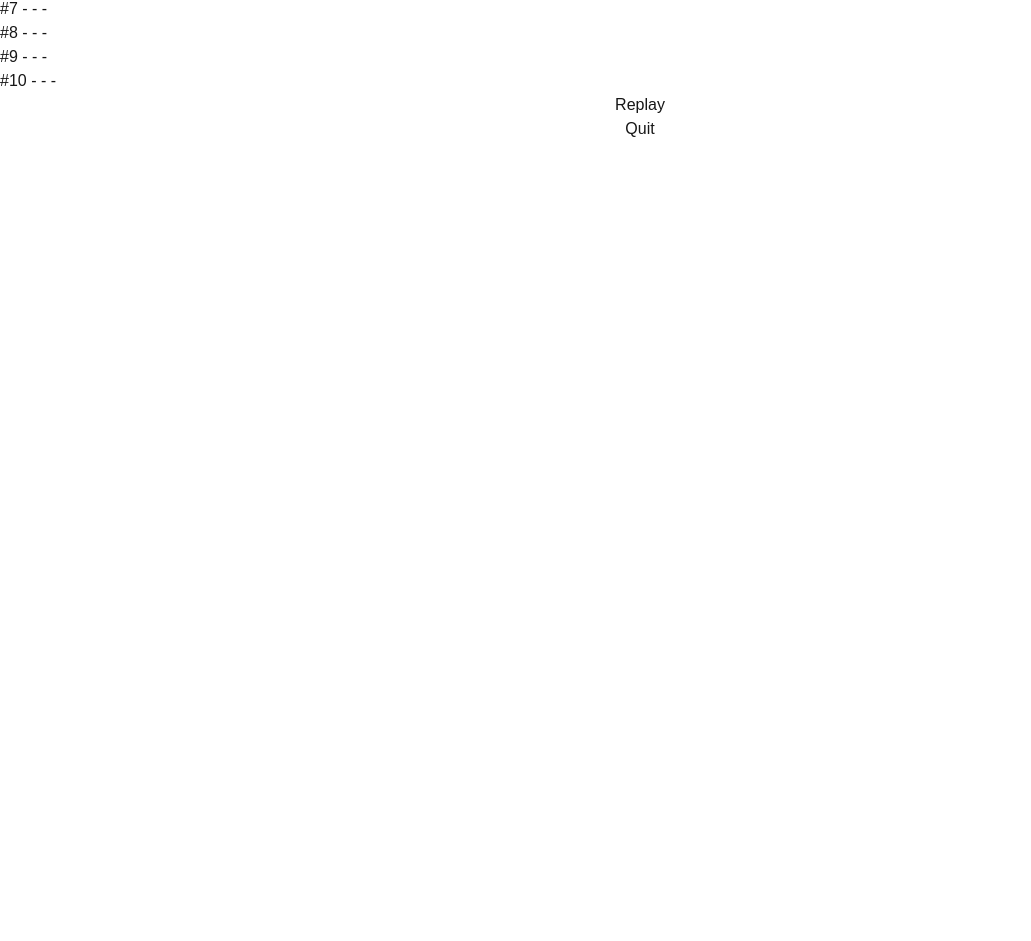
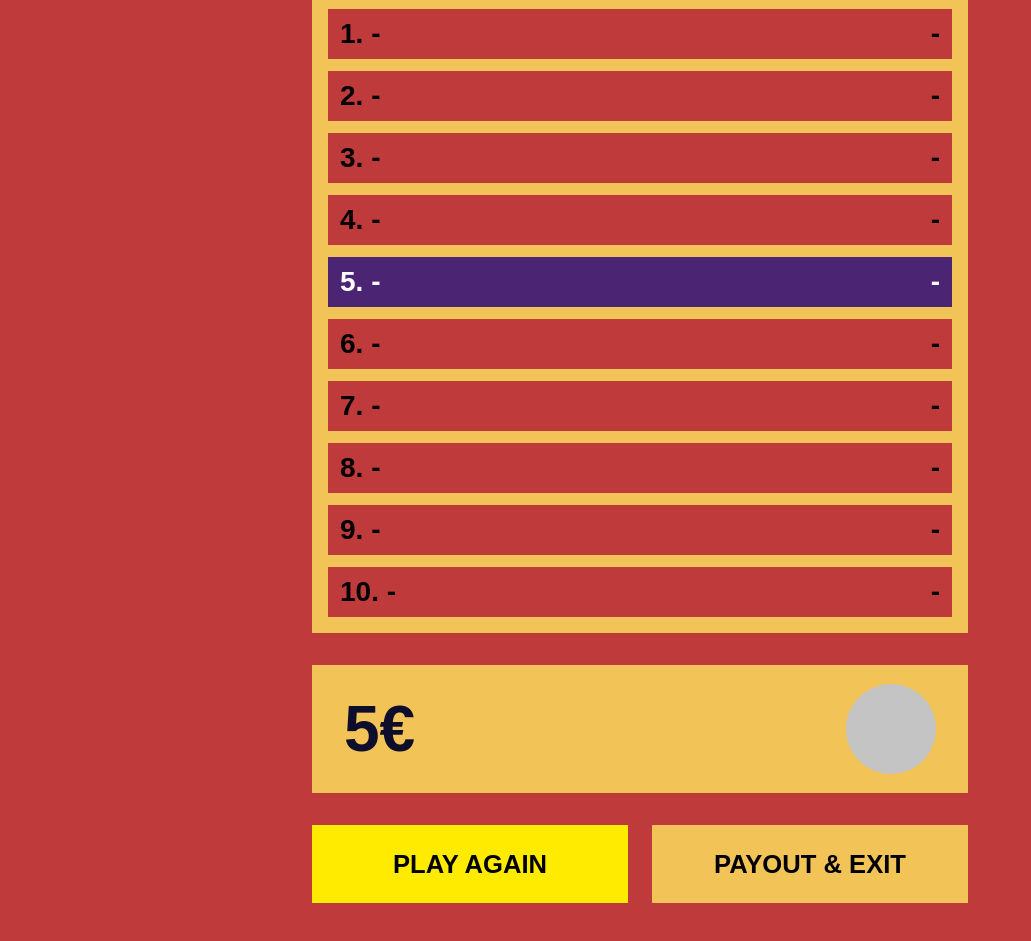
Before and after one commit to EmmaRask/Bullseye, a Next.js app: page /result in a window 1280 px wide. Shown: the part 195-1136 px from the top of the page, without its empty margins (0-1031 px from the left). Before the commit the page ends 800 px from the top, so only its background shows below. Built offline with nearby package versions, Linux system fonts and the light colour scheme; no server answers; the database is empty; a web font is replaced by a local one.

Commit message:
updated design in leaderboard and startpage. changed code (more Sections, hero, classname) slightly to better work with design.

```diff
--- /dev/null
+++ b/features/target-tap-game/components/ResultScreen.module.css
@@ -0,0 +1,128 @@
+@import './sharedVariables.css';
+
+.container {
+  min-height: 100vh;
+  background-color: var(--pageBackgroundColor);
+  color: #0e0e2c;
+  display: flex;
+  justify-content: center;
+  padding: 1rem;
+}
+
+.wrapper {
+  width: 100%;
+  max-width: 430px;
+  background-color: var(--pageBackgroundColor);
+  display: flex;
+  flex-direction: column;
+  gap: 2rem;
+}
+
+.titlePanel,
+.scorePanel,
+.rewardPanel {
+  background-color: var(--gameContainerColor);
+}
+
+.titlePanel {
+  padding: 1.5rem 1rem;
+  text-align: center;
+}
+
+.titlePanel h1 {
+  margin: 0;
+  font-family: var(--displayFont);
+  font-size: 2rem;
+  text-transform: uppercase;
+}
+
+.scorePanel {
+  padding: 1rem;
+  display: flex;
+  flex-direction: column;
+  gap: 0.75rem;
+}
+
+.scoreRow {
+  min-height: 2.75rem;
+  background-color: var(--pageBackgroundColor);
+  color: #000;
+  font-family: var(--displayFont);
+  font-size: 1.35rem;
+  font-weight: 900;
+  display: flex;
+  justify-content: space-between;
+  align-items: center;
+  padding: 0.25rem 0.75rem;
+}
+
+.currentPlayerRow {
+  background-color: #4b2473;
+  color: #fafafa;
+}
+
+.rewardPanel {
+  padding: 1rem 2rem;
+  display: flex;
+  align-items: center;
+  justify-content: space-between;
+}
+
+.rewardPanel p {
+  margin: 0;
+  font-family: var(--displayFont);
+  font-size: 4rem;
+  font-weight: 900;
+}
+
+.stampCircle {
+  width: 90px;
+  height: 90px;
+  border-radius: 50%;
+  background-color: #c4c4c4;
+}
+
+.buttonPanel {
+  display: grid;
+  grid-template-columns: 1fr;
+  gap: 1.5rem;
+}
+
+.buttonPanel button {
+  border: none;
+  padding: 1.25rem 1rem;
+  font-family: var(--displayFont);
+  font-size: 1.6rem;
+  font-weight: 900;
+  text-transform: uppercase;
+  cursor: pointer;
+}
+
+.playAgainButton {
+  background-color: #ffeb00;
+  color: #000;
+}
+
+.exitButton {
+  background-color: var(--gameContainerColor);
+  color: #000;
+}
+
+@media (min-width: 768px) {
+  .wrapper {
+    max-width: 720px;
+    padding: 2rem;
+  }
+
+  .titlePanel h1 {
+    font-size: 2.5rem;
+  }
+
+  .scoreRow {
+    font-size: 1.75rem;
+  }
+
+  .buttonPanel {
+    grid-template-columns: 1fr 1fr;
+  }
+}
--- a/features/target-tap-game/components/ResultScreen.tsx
+++ b/features/target-tap-game/components/ResultScreen.tsx
@@ -3,6 +3,7 @@
 import { useEffect, useState } from 'react';
 import { supabase } from '@/lib/supabase';
 import { useRouter } from 'next/navigation';
+import styles from './ResultScreen.module.css';
 
 export function ResultScreen() {
   const router = useRouter();
@@ -34,27 +35,51 @@ export function ResultScreen() {
     fetchScores();
   }, []);
 
-  return <>
-    <h1>High scores</h1>
-    <p>Your score: </p>
-    <div className='top10'>
-      {Array.from({ length: 10 }).map((_, i) => (
-        <div key={i}>
-          #{i + 1} {scores[i]?.player_name || '-'} - {scores[i]?.score || '-'}
+
+return (
+    <main className={styles.container}>
+      <div className={styles.wrapper}>
+        <section className={styles.titlePanel}>
+          <h1>Scoreboard</h1>
+        </section>
+
+        <section className={styles.scorePanel}>
+          {Array.from({ length: 10 }).map((_, index) => (
+            <div
+              key={index}
+              className={`${styles.scoreRow} ${
+                index === 4 ? styles.currentPlayerRow : ''
+              }`}
+            >
+              <span>
+                {index + 1}. {scores[index]?.player_name || '-'}
+              </span>
+              <span>{scores[index]?.score ?? '-'}</span>
             </div>
           ))}
-    </div>
-    <div className='rewards'></div>
+        </section>
+
+        <section className={styles.rewardPanel}>
+          <p>5€</p>
+          <div className={styles.stampCircle}></div>
+        </section>
+
+        <section className={styles.buttonPanel}>
           <button
-      className='replay'
-      onClick={() => router.push('/')}>
-      Replay
+            className={styles.playAgainButton}
+            onClick={() => router.push('/')}
+          >
+            Play again
           </button>
 
           <button
-      className='quit'
-      onClick={() => router.push('/')}>
-      Quit
+            className={styles.exitButton}
+            onClick={() => router.push('/')}
+          >
+            Payout & Exit
           </button>
-  </>;
+        </section>
+      </div>
+    </main>
+  );
 }
--- a/features/target-tap-game/components/StartScreen.module.css
+++ b/features/target-tap-game/components/StartScreen.module.css
@@ -1,6 +1,8 @@
+@import './sharedVariables.css';
+
 .container {
   min-height: 100vh;
-  background: #fafafa;
+  background-color: var(--pageBackgroundColor);
   display: flex;
   justify-content: center;
   padding: 1rem;
@@ -10,7 +12,7 @@
 .wrapper {
   width: 100%;
   max-width: 430px;
-  background: #bf3b3b;
+  background-color: var(--pageBackgroundColor);
   padding: 2rem 1.25rem;
   display: flex;
   flex-direction: column;
@@ -18,7 +20,7 @@
 }
 
 .panel {
-  background: #f2c356;
+  background-color: var(--gameContainerColor);
   padding: 2rem 1.25rem;
   text-align: center;
 }
@@ -41,6 +43,7 @@
   line-height: 1;
   font-weight: 900;
   color: #000;
+  font-family: var(--displayFont);
 }
 
 .targetWrapper {
@@ -54,6 +57,7 @@
 .panel h2 {
   margin-top: 0;
   font-size: 1.3rem;
+  font-family: var(--displayFont);
 }
 
 .panel p {
@@ -62,12 +66,14 @@
   font-size: 1.15rem;
   font-weight: 700;
   line-height: 1.25;
+  font-family: var(--displayFont);
 }
 
 .label {
   display: block;
   margin-top: 1.5rem;
   font-weight: 700;
+  font-family: var(--displayFont);
 }
 
 .input {
@@ -75,8 +81,8 @@
   max-width: 260px;
   margin-top: 0.5rem;
   padding: 0.75rem;
-  border: 3px solid #bf3b3b;
-  background: #fafafa;
+  border: 3px solid var(--pageBackgroundColor);
+  background-color: #fafafa;
   color: #0e0e2c;
   font: inherit;
   text-align: center;
@@ -87,10 +93,11 @@
   max-width: 280px;
   padding: 1.25rem;
   border: none;
-  background: #bf3b3b;
+  background-color: var(--pageBackgroundColor);
   color: #000;
   font-size: 1.5rem;
   font-weight: 900;
+  font-family: var(--displayFont);
   cursor: pointer;
 }
 
@@ -127,8 +134,6 @@
 
 
 
-
-
 /* .container {
   min-height: 100vh;
   display: flex;
```
Lines whose indentation alone changed are shown as unchanged.
